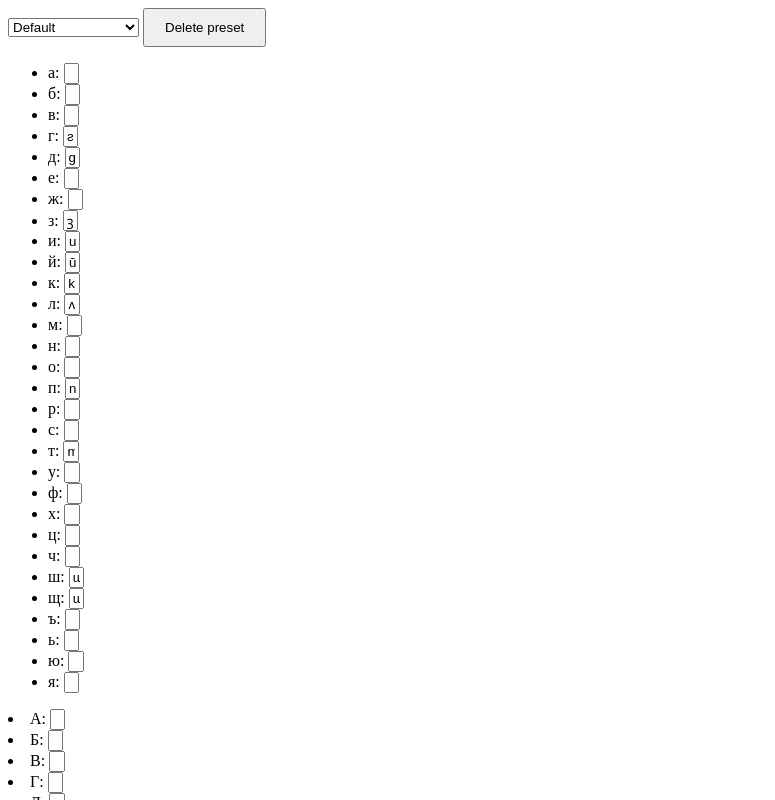
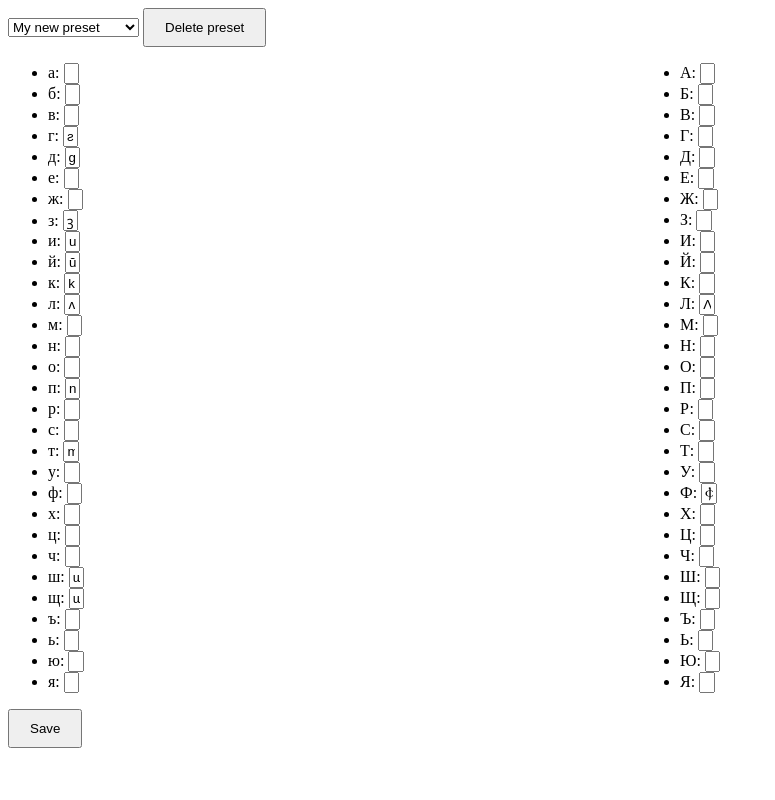
Before and after one commit to pavelnaut/CyrillicRestorator, a browser extension: page options.html in a window 1280 px wide. Shown: the top 800 px of the page, without its empty margins (0-775 px from the left). Drawn offline with Linux system fonts and the light colour scheme.

Commit message:
Preset change affects input characters

```diff
--- a/common.js
+++ b/common.js
@@ -13,13 +13,30 @@ var defaultDict = {
     '\u0433':'\u01A8', // г:ƨ
     '\u0449':'\u0270', // щ:ɰ
     '\u0448': '\u026F'}; // ш:ɯ wɯѡԝաᴡꮃｗ𑜊𑜎𑜏𝐰𝑤𝒘𝓌𝔀𝔴𝕨𝖜𝗐𝘄𝘸𝙬𝚠
+
+var myDict = {
+    // '\u0432': '\u03D0', // в:ϐ
+    '\u043F':'n', // п:n
+    '\u0438':'u', // и:ս or \u057D
+    '\u043A':'k', // к:k
+    '\u0442':'m', // т:ｍ or \uFF4D
+}; // ш:ɯ wɯѡԝաᴡꮃｗ𑜊𑜎𑜏𝐰𝑤𝒘𝓌𝔀𝔴𝕨𝖜𝗐𝘄𝘸𝙬𝚠
+
+const createNewPresetString = "Create new preset"
+const defaultPresetString = "Default"
+
 var currentPresetName;
 var currentPreset;
-var Presets = {'Default': defaultDict};
+var Presets = {"My new preset": myDict};
+Presets[defaultPresetString] = defaultDict;
+Presets[createNewPresetString] = {};
 var data = {
-    'currentPreset': 'Default',
-    'presets': Presets
+    'currentPreset': defaultPresetString,
+    'presets': Presets,
 };
+function setData(value) {
+  data = value;
+}
 
 // Get data from storage and store in variable 'data'
 async function syncStorage() {
@@ -58,4 +75,4 @@ function replaceChars(input) {
     return input.replace(re, m => currentPreset[m]);
     };
 
-export { defaultDict, currentPresetName, currentPreset, data, initialize, toUnicode, replaceChars, syncStorage };
+export { defaultDict, currentPresetName, currentPreset, data, setData, createNewPresetString, defaultPresetString, initialize, toUnicode, replaceChars, syncStorage };
--- a/options.html
+++ b/options.html
@@ -6,11 +6,12 @@
     <link rel="stylesheet" type="text/css" href="style.css">
   </head>
   <body>
-    <select id="Preset">
-    </select>
-    <button id="delete">Delete preset</button>
-    <form>
-        <ul>
+    <div id="selectionContainer">
+      <select id="Preset">
+      </select>
+    </div>
+    <form id="charactersListForm">
+        <ul id="lowercaseCharactersList" class="charactersList">
           <li>
             <label>
               а:
@@ -192,8 +193,8 @@
             </label>
           </li>
         </ul>
-
-        <li>
+        <ul id="uppercaseCharactersList" class="charactersList">
+          <li>
             <label>
               А:
               <input type="text" id="inputChar30" class="inputChar" maxlength="1">
@@ -373,7 +374,8 @@
               <input type="text" id="inputChar59" class="inputChar" maxlength="1">
             </label>
           </li>
-
+        </ul>
+      </form>
     <div id="status"></div>
     <button id="save">Save</button>
 
--- a/options.js
+++ b/options.js
@@ -1,6 +1,6 @@
-import { initialize, currentPresetName, currentPreset, data } from './common.js';
+import { initialize, data, setData, createNewPresetString, defaultPresetString } from './common.js';
 
-
+var tempData = data;
 const mapping = {
   0: 'а',
   1: 'б',
@@ -65,7 +65,6 @@ const mapping = {
 };
 
 
-
 // Saves options to chrome.storage
 const saveOptions = () => {
     const color = document.getElementById('color').value;
@@ -124,7 +123,46 @@ document.addEventListener('DOMContentLoaded', function() {
   initialize();
   loadPresets();
   loadInputCharacterMapping();
+  // Add event listener to the preset selection element
+  let presetSelection = document.getElementById("Preset")
+  presetSelection.addEventListener('change', function() {
+    let selectedOption = presetSelection.options[presetSelection.selectedIndex];
+    // On selecting "Create new preset"
+    if (selectedOption.value === createNewPresetString) {
+      let newPreset = document.getElementById("newPresetInput") ?? document.createElement("input");
+      newPreset.type = "text";
+      newPreset.id = "newPresetInput";
+      presetSelection.insertAdjacentElement("afterend", newPreset);
+    } else {
+      // Remove input text box if exists
+      document.getElementById("newPresetInput")?.remove();
+    }
+    tempData['currentPreset'] = presetSelection.value;
+    setData(tempData);
+    updateDeleteButton();
+    loadInputCharacterMapping();
+  });
+  updateDeleteButton();
 });
+
+function updateDeleteButton () {
+  let presetSelection = document.getElementById("Preset")
+  let selectedOption = presetSelection.options[presetSelection.selectedIndex];
+  let deleteButton = document.getElementById("deleteButton");
+  if ((selectedOption.value === createNewPresetString) || (selectedOption.value === defaultPresetString)) {
+    // Remove the delete button if it exists
+    deleteButton?.remove();
+  }  else {
+    if (!deleteButton) {
+      // Add the Delete button
+      let selectionContainer = document.getElementById("selectionContainer");
+      let deleteButton = document.createElement("button");
+      deleteButton.id = "deleteButton";
+      deleteButton.textContent = "Delete preset";
+      selectionContainer.appendChild(deleteButton);
+    };
+  };
+};
 
 
 function loadPresets() {
@@ -139,12 +177,6 @@ function loadPresets() {
     option.text = preset;
     presetSelection.appendChild(option);
   }
-  // Add an option for creating a new preset
-  let preset = 'Create new preset';
-  let option = document.createElement("option");
-  option.value = preset;
-  option.text = preset;
-  presetSelection.appendChild(option);
 }
 
 
@@ -153,11 +185,10 @@ function loadInputCharacterMapping() {
   for (const key in mapping) {
     let itemId = 'inputChar' + key;
     let inputChar = document.getElementById(itemId);
-    inputChar.value = currentPreset[mapping[key]] ?? '';
+    let currentPresetName = data["currentPreset"];
+    inputChar.value = data['presets'][currentPresetName][mapping[key]] ?? '';
   }
 }
-
-
 
 // Ах чудна българска земьо, полюшвай цъфтящи жита
 // Жълтата дюля беше щастлива, че пухът, който цъфна, замръзна като гьон.
--- a/style.css
+++ b/style.css
@@ -22,3 +22,16 @@ button {
 .inputChar {
     width: 1ch;
 }
+
+.charactersList {
+    display: flex;
+    flex-direction: column;
+    flex-basis: 100%;
+    flex: 1;
+  }
+#charactersListForm {
+    display: flex;
+    flex-direction: row;
+    flex-wrap: wrap;
+    width: 100%;
+  }
```
